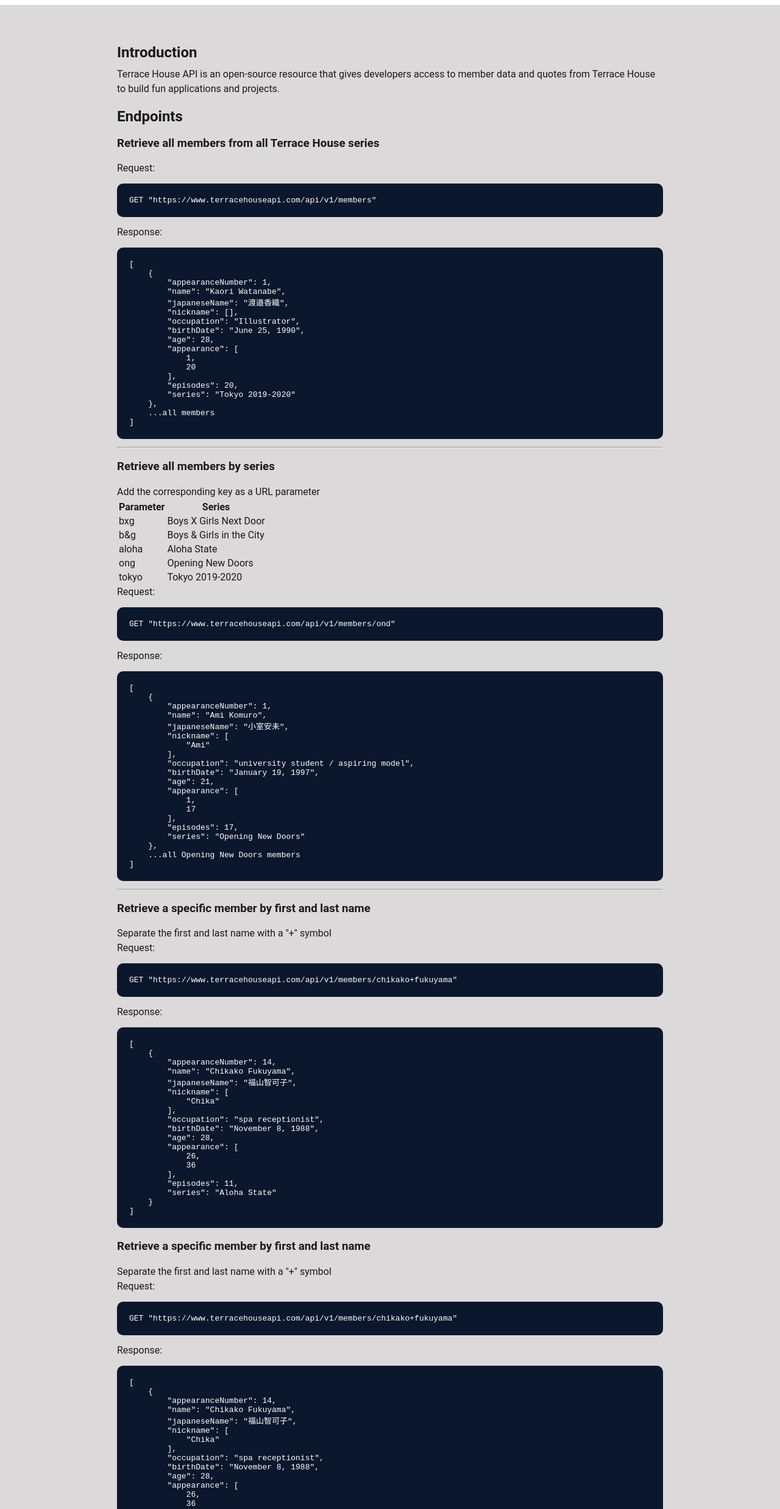
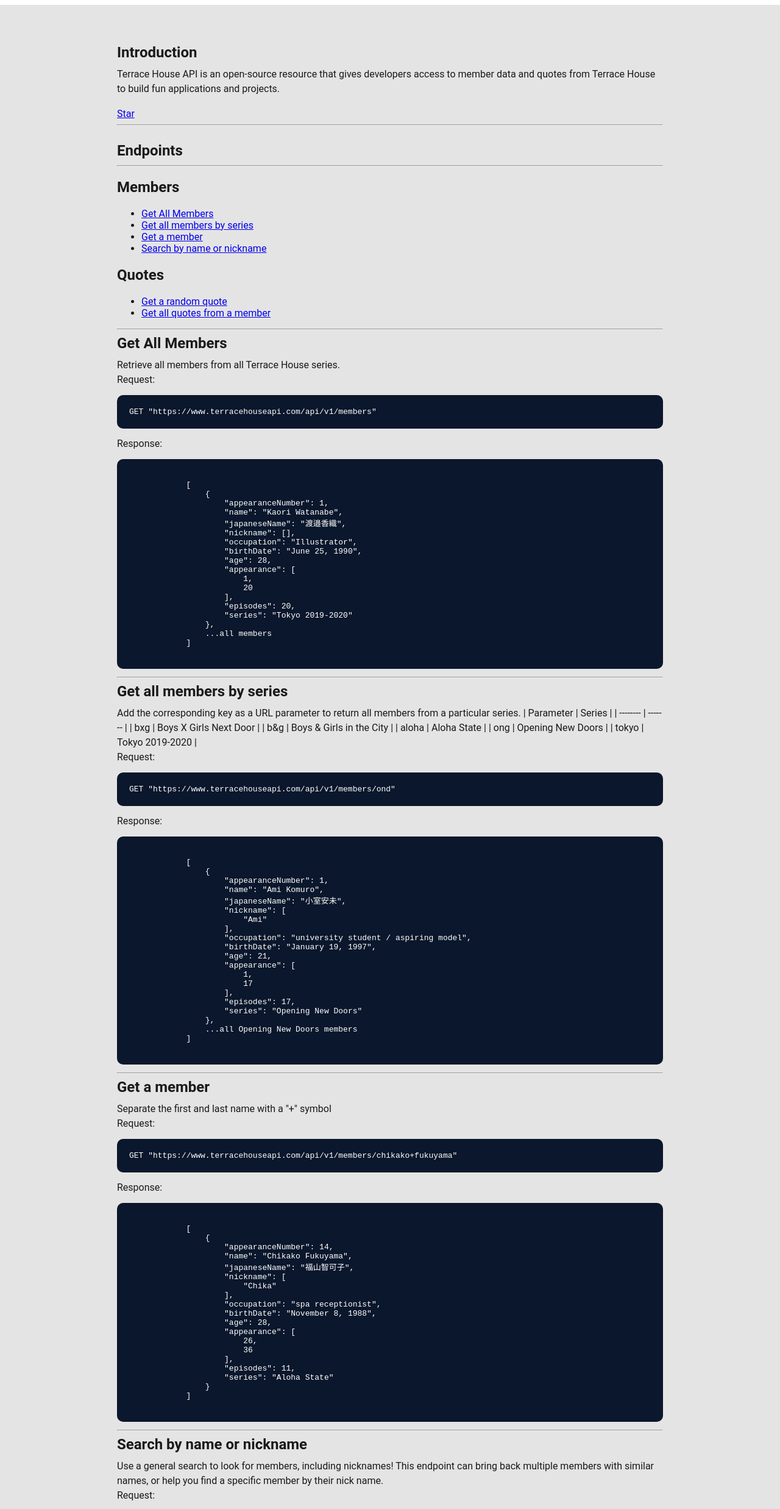
Before and after one commit to Parker9706/terrace-house-api, a website: page src/frontend/index.html in a window 1280 px wide. Shown: the part 284-2759 px from the top of the page at 61% size. Drawn offline with Linux system fonts and the light colour scheme.

Commit message:
Redesigned landing page and some styling

```diff
--- a/src/frontend/index.html
+++ b/src/frontend/index.html
@@ -11,206 +11,176 @@
 <body>
     <header>
         <img id="th-api-logo" src="./assets/terracehouse_logo.png" alt="TH_API_Logo">
-    <!-- Place this tag where you want the button to render. -->
-    <!-- Place this tag in your head or just before your close body tag. -->
         <script async defer src="https://buttons.github.io/buttons.js"></script>
-<a class="github-button" href="https://github.com/parkerhutcheson/terrace-house-api" data-icon="octicon-star" aria-label="Star buttons/github-buttons on GitHub">Star</a>
     </header>
     <main>
         <section id="documentation">
-
-<h1>Introduction</h1>
+            <h1 id="introduction">Introduction</h1>
             <p>Terrace House API is an open-source resource that gives developers access to member data and quotes from Terrace House to build fun applications and projects. </p>
             <br>
-<h1>Endpoints</h1>
-<h3>Retrieve all members from all Terrace House series</h3>
+            <a class="github-button" href="https://github.com/parkerhutcheson/terrace-house-api" data-icon="octicon-star"
+            aria-label="Star buttons/github-buttons on GitHub">Star</a>
+            <hr>
+            <br>
+            <h1 id="endpoints">Endpoints</h1>
+            <hr>
+            <h2 id="members">Members</h2>
+            <ul>
+            <li><a href="#get-all-members">Get All Members</a></li>
+            <li><a href="#get-all-members-by-series">Get all members by series</a></li>
+            <li><a href="#fet-a-member">Get a member</a></li>
+            <li><a href="#search-by-name-or-nickname">Search by name or nickname</a></li>
+            </ul>
+            <h2 id="quotes">Quotes</h2>
+            <ul>
+            <li><a href="#get-a-random-quote">Get a random quote</a></li>
+            <li><a href="#get-all-quotes-from-a-member">Get all quotes from a member</a></li>
+            </ul>
+            <hr>
+            <h1 id="get-all-members">Get All Members</h1>
+            <p>Retrieve all members from all Terrace House series.</p>
             <p>Request:</p>
-<pre><code class="language-shell">GET &quot;https://www.terracehouseapi.com/api/v1/members&quot;
-</code></pre>
+            <pre><code class="lang-shell"><span class="hljs-attribute">GET</span> <span class="hljs-string">"https://www.terracehouseapi.com/api/v1/members"</span></code></pre>
             <p>Response:</p>
-<pre><code class="language-json">[
+            <pre><code class="lang-json">
+            [
                 {
-        &quot;appearanceNumber&quot;: 1,
-        &quot;name&quot;: &quot;Kaori Watanabe&quot;,
-        &quot;japaneseName&quot;: &quot;渡邉香織&quot;,
-        &quot;nickname&quot;: [],
-        &quot;occupation&quot;: &quot;Illustrator&quot;,
-        &quot;birthDate&quot;: &quot;June 25, 1990&quot;,
-        &quot;age&quot;: 28,
-        &quot;appearance&quot;: [
-            1,
-            20
+                    <span class="hljs-attr">"appearanceNumber"</span>: <span class="hljs-number">1</span>,
+                    <span class="hljs-attr">"name"</span>: <span class="hljs-string">"Kaori Watanabe"</span>,
+                    <span class="hljs-attr">"japaneseName"</span>: <span class="hljs-string">"渡邉香織"</span>,
+                    <span class="hljs-attr">"nickname"</span>: [],
+                    <span class="hljs-attr">"occupation"</span>: <span class="hljs-string">"Illustrator"</span>,
+                    <span class="hljs-attr">"birthDate"</span>: <span class="hljs-string">"June 25, 1990"</span>,
+                    <span class="hljs-attr">"age"</span>: <span class="hljs-number">28</span>,
+                    <span class="hljs-attr">"appearance"</span>: [
+                        <span class="hljs-number">1</span>,
+                        <span class="hljs-number">20</span>
                     ],
-        &quot;episodes&quot;: 20,
-        &quot;series&quot;: &quot;Tokyo 2019-2020&quot;
+                    <span class="hljs-attr">"episodes"</span>: <span class="hljs-number">20</span>,
+                    <span class="hljs-attr">"series"</span>: <span class="hljs-string">"Tokyo 2019-2020"</span>
                 },
                 ...all members
             ]
             </code></pre>
-<hr />
-<h3>Retrieve all members by series</h3>
-<p>Add the corresponding key as a URL parameter</p>
-<table>
-<thead>
-<tr>
-<th>Parameter</th>
-<th>Series</th>
-</tr>
-</thead>
-<tbody>
-<tr>
-<td>bxg</td>
-<td>Boys X Girls Next Door</td>
-</tr>
-<tr>
-<td>b&amp;g</td>
-<td>Boys &amp; Girls in the City</td>
-</tr>
-<tr>
-<td>aloha</td>
-<td>Aloha State</td>
-</tr>
-<tr>
-<td>ong</td>
-<td>Opening New Doors</td>
-</tr>
-<tr>
-<td>tokyo</td>
-<td>Tokyo 2019-2020</td>
-</tr>
-</tbody>
-</table>
+            <hr>
+            <h1 id="get-all-members-by-series">Get all members by series</h1>
+            <p>Add the corresponding key as a URL parameter to return all members from a particular series.
+            | Parameter    |      Series      |
+            |   --------   |      -------     |
+            | bxg  | Boys X Girls Next Door   |
+            | b&amp;g | Boys &amp; Girls in the City  |
+            | aloha    | Aloha State          |
+            | ong    | Opening New Doors      |
+            | tokyo    | Tokyo 2019-2020      |</p>
             <p>Request:</p>
-<pre><code class="language-shell">GET &quot;https://www.terracehouseapi.com/api/v1/members/ond&quot;
-</code></pre>
+            <pre><code class="lang-shell"><span class="hljs-attribute">GET</span> <span class="hljs-string">"https://www.terracehouseapi.com/api/v1/members/ond"</span></code></pre>
             <p>Response:</p>
-<pre><code class="language-json">[
+            <pre><code class="lang-json">
+            [
                 {
-        &quot;appearanceNumber&quot;: 1,
-        &quot;name&quot;: &quot;Ami Komuro&quot;,
-        &quot;japaneseName&quot;: &quot;小室安未&quot;,
-        &quot;nickname&quot;: [
-            &quot;Ami&quot;
+                    <span class="hljs-attr">"appearanceNumber"</span>: <span class="hljs-number">1</span>,
+                    <span class="hljs-attr">"name"</span>: <span class="hljs-string">"Ami Komuro"</span>,
+                    <span class="hljs-attr">"japaneseName"</span>: <span class="hljs-string">"小室安未"</span>,
+                    <span class="hljs-attr">"nickname"</span>: [
+                        <span class="hljs-string">"Ami"</span>
                     ],
-        &quot;occupation&quot;: &quot;university student / aspiring model&quot;,
-        &quot;birthDate&quot;: &quot;January 19, 1997&quot;,
-        &quot;age&quot;: 21,
-        &quot;appearance&quot;: [
-            1,
-            17
+                    <span class="hljs-attr">"occupation"</span>: <span class="hljs-string">"university student / aspiring model"</span>,
+                    <span class="hljs-attr">"birthDate"</span>: <span class="hljs-string">"January 19, 1997"</span>,
+                    <span class="hljs-attr">"age"</span>: <span class="hljs-number">21</span>,
+                    <span class="hljs-attr">"appearance"</span>: [
+                        <span class="hljs-number">1</span>,
+                        <span class="hljs-number">17</span>
                     ],
-        &quot;episodes&quot;: 17,
-        &quot;series&quot;: &quot;Opening New Doors&quot;
+                    <span class="hljs-attr">"episodes"</span>: <span class="hljs-number">17</span>,
+                    <span class="hljs-attr">"series"</span>: <span class="hljs-string">"Opening New Doors"</span>
                 },
                 ...all Opening New Doors members
             ]
             </code></pre>
-<hr />
-<h3>Retrieve a specific member by first and last name</h3>
+            <hr>
+            <h1 id="get-a-member">Get a member</h1>
             <p>Separate the first and last name with a &quot;+&quot; symbol</p>
             <p>Request:</p>
-<pre><code class="language-shell">GET &quot;https://www.terracehouseapi.com/api/v1/members/chikako+fukuyama&quot;
-</code></pre>
+            <pre><code class="lang-shell"><span class="hljs-attribute">GET</span> <span class="hljs-string">"https://www.terracehouseapi.com/api/v1/members/chikako+fukuyama"</span></code></pre>
             <p>Response:</p>
-<pre><code class="language-json">[
+            <pre><code class="lang-json">
+            [
                 {
-        &quot;appearanceNumber&quot;: 14,
-        &quot;name&quot;: &quot;Chikako Fukuyama&quot;,
-        &quot;japaneseName&quot;: &quot;福山智可子&quot;,
-        &quot;nickname&quot;: [
-            &quot;Chika&quot;
+                    <span class="hljs-attr">"appearanceNumber"</span>: <span class="hljs-number">14</span>,
+                    <span class="hljs-attr">"name"</span>: <span class="hljs-string">"Chikako Fukuyama"</span>,
+                    <span class="hljs-attr">"japaneseName"</span>: <span class="hljs-string">"福山智可子"</span>,
+                    <span class="hljs-attr">"nickname"</span>: [
+                        <span class="hljs-string">"Chika"</span>
                     ],
-        &quot;occupation&quot;: &quot;spa receptionist&quot;,
-        &quot;birthDate&quot;: &quot;November 8, 1988&quot;,
-        &quot;age&quot;: 28,
-        &quot;appearance&quot;: [
-            26,
-            36
+                    <span class="hljs-attr">"occupation"</span>: <span class="hljs-string">"spa receptionist"</span>,
+                    <span class="hljs-attr">"birthDate"</span>: <span class="hljs-string">"November 8, 1988"</span>,
+                    <span class="hljs-attr">"age"</span>: <span class="hljs-number">28</span>,
+                    <span class="hljs-attr">"appearance"</span>: [
+                        <span class="hljs-number">26</span>,
+                        <span class="hljs-number">36</span>
                     ],
-        &quot;episodes&quot;: 11,
-        &quot;series&quot;: &quot;Aloha State&quot;
+                    <span class="hljs-attr">"episodes"</span>: <span class="hljs-number">11</span>,
+                    <span class="hljs-attr">"series"</span>: <span class="hljs-string">"Aloha State"</span>
                 }
             ]
             </code></pre>
-<h3>Retrieve a specific member by first and last name</h3>
-<p>Separate the first and last name with a &quot;+&quot; symbol</p>
+            <hr>
+            <h1 id="search-by-name-or-nickname">Search by name or nickname</h1>
+            <p>Use a general search to look for members, including nicknames! This endpoint can bring back multiple members with similar names, or help you find a specific member by their nick name. </p>
             <p>Request:</p>
-<pre><code class="language-shell">GET &quot;https://www.terracehouseapi.com/api/v1/members/chikako+fukuyama&quot;
-</code></pre>
+            <pre><code class="lang-shell"><span class="hljs-attribute">GET</span> <span class="hljs-string">"https://www.terracehouseapi.com/api/v1/members/tap"</span></code></pre>
             <p>Response:</p>
-<pre><code class="language-json">[
+            <pre><code class="lang-json">
+            [
               {
-        &quot;appearanceNumber&quot;: 14,
-        &quot;name&quot;: &quot;Chikako Fukuyama&quot;,
-        &quot;japaneseName&quot;: &quot;福山智可子&quot;,
-        &quot;nickname&quot;: [
-            &quot;Chika&quot;
+                    <span class="hljs-attr">"appearanceNumber"</span>: <span class="hljs-number">3</span>,
+                    <span class="hljs-attr">"name"</span>: <span class="hljs-string">"Yuki Adachi"</span>,
+                    <span class="hljs-attr">"japaneseName"</span>: <span class="hljs-string">"安達雄基"</span>,
+                    <span class="hljs-attr">"nickname"</span>: [
+                        <span class="hljs-string">"Tap"</span>
                     ],
-        &quot;occupation&quot;: &quot;spa receptionist&quot;,
-        &quot;birthDate&quot;: &quot;November 8, 1988&quot;,
-        &quot;age&quot;: 28,
-        &quot;appearance&quot;: [
-            26,
-            36
+                    <span class="hljs-attr">"occupation"</span>: <span class="hljs-string">"tap dancer"</span>,
+                    <span class="hljs-attr">"birthDate"</span>: <span class="hljs-string">"August 19, 1987"</span>,
+                    <span class="hljs-attr">"age"</span>: <span class="hljs-number">27</span>,
+                    <span class="hljs-attr">"appearance"</span>: [
+                        <span class="hljs-number">1</span>,
+                        <span class="hljs-number">17</span>
                     ],
-        &quot;episodes&quot;: 11,
-        &quot;series&quot;: &quot;Aloha State&quot;
+                    <span class="hljs-attr">"episodes"</span>: <span class="hljs-number">17</span>,
+                    <span class="hljs-attr">"series"</span>: <span class="hljs-string">"Boys &amp; Girls in the City"</span>
                 }
             ]
             </code></pre>
-<h3>Search for members by name or nickname</h3>
-<p>Use a general search to look for members, including nicknames! This endpoint can bring back multiple members with similar names, or help you find a specific member by their nick name.</p>
+            <hr>
+            <h1 id="get-a-random-quote">Get a random quote</h1>
+            <p>This endpoint will fetch a random quote from the show</p>
             <p>Request:</p>
-<pre><code class="language-shell">GET &quot;https://www.terracehouseapi.com/api/v1/members/tap&quot;
+            <pre><code class="lang-shell"><span class="hljs-attribute">GET</span> <span class="hljs-string">"https://www.terracehouseapi.com/api/v1/quotes"</span></code></pre>
+            <p>Response:</p>
+            <pre><code class="lang-json">{
+                <span class="hljs-attr">"name"</span>: <span class="hljs-string">"Minori Nakada"</span>,
+                <span class="hljs-attr">"japaneseName"</span>: <span class="hljs-string">"中田みのり"</span>,
+                <span class="hljs-attr">"quote"</span>: <span class="hljs-string">"I love having free time. I can live forever doing nothing."</span>
+            }
+            </code></pre>
+            <hr>
+            <h1 id="get-all-quotes-from-a-member">Get all quotes from a member</h1>
+            <p>This endpoint will fetch all quotes from a member, depending on if there are any available. Like in the members endpoint, provide the first name and last name separated by a &quot;+&quot; symbol.</p>
+            <p>Request:</p>
+            <pre><code class="lang-shell"><span class="hljs-attribute">GET</span> <span class="hljs-string">"https://www.terracehouseapi.com/api/v1/quotes/minori+nakada"</span>
             </code></pre>
             <p>Response:</p>
-<pre><code class="language-json">[
+            <pre><code class="lang-json">
+            [
                 {
-        &quot;appearanceNumber&quot;: 3,
-        &quot;name&quot;: &quot;Yuki Adachi&quot;,
-        &quot;japaneseName&quot;: &quot;安達雄基&quot;,
-        &quot;nickname&quot;: [
-            &quot;Tap&quot;
-        ],
-        &quot;occupation&quot;: &quot;tap dancer&quot;,
-        &quot;birthDate&quot;: &quot;August 19, 1987&quot;,
-        &quot;age&quot;: 27,
-        &quot;appearance&quot;: [
-            1,
-            17
-        ],
-        &quot;episodes&quot;: 17,
-        &quot;series&quot;: &quot;Boys &amp; Girls in the City&quot;
+                    <span class="hljs-attr">"name"</span>: <span class="hljs-string">"Minori Nakada"</span>,
+                    <span class="hljs-attr">"japaneseName"</span>: <span class="hljs-string">"中田みのり"</span>,
+                    <span class="hljs-attr">"quote"</span>: <span class="hljs-string">"I love having free time. I can live forever doing nothing."</span>
                 }
             ]
             </code></pre>
-<h3>Retrieve a random quote from Terrace House</h3>
-<p>This endpoint will fetch a random quote from the show</p>
-<p>Request:</p>
-<pre><code class="language-shell">GET &quot;https://www.terracehouseapi.com/api/v1/quotes&quot;
-</code></pre>
-<p>Response:</p>
-<pre><code class="language-json">{
-    &quot;name&quot;: &quot;Minori Nakada&quot;,
-    &quot;japaneseName&quot;: &quot;中田みのり&quot;,
-    &quot;quote&quot;: &quot;I love having free time. I can live forever doing nothing.&quot;
-}
-</code></pre>
-<h3>Retrieve all quotes from a member</h3>
-<p>This endpoint will fetch all quotes from a member, depending on if there is any available. Like in the members endpoint, provide the first name and last name separated by a &quot;+&quot; symbol.</p>
-<p>Request:</p>
-<pre><code class="language-shell">GET &quot;https://www.terracehouseapi.com/api/v1/quotes/minori+nakada&quot;
-</code></pre>
-<p>Response:</p>
-<pre><code class="language-json">[
-    {
-        &quot;name&quot;: &quot;Minori Nakada&quot;,
-        &quot;japaneseName&quot;: &quot;中田みのり&quot;,
-        &quot;quote&quot;: &quot;I love having free time. I can live forever doing nothing.&quot;
-    }
-]
-</code></pre>
-<h2>Coming Soon</h2>
+            <hr>
+            <h2 id="coming-soon">Coming Soon</h2>
             <ul>
             <li>Studio Commentator Data</li>
             <li>Guests Data</li>
@@ -218,27 +188,28 @@
             <li>Series &amp; Episode Data</li>
             <li>Japanese Data</li>
             </ul>
-<h1>Contribute</h1>
+            <hr>
+
+            <h1 id="contribute">Contribute</h1>
             <p>Pull requests are welcome. For major changes, please open an issue first
-to discuss what you would like to change.</p>
+            to discuss what you would like to change. </p>
             <p><a href="www.github.com/parkerhutcheson/terrace-house-api">Terrace House API Repository</a></p>
-<br>
-<h1>Authentication</h1>
-<p>No authentication is currently in place, however there is a rate limit of 10,000 requests per 15 minutes. If you exceed this, you will receive a status code 429, and will need to wait before making additional requests.</p>
+            <hr>
+            <h1 id="authentication">Authentication</h1>
+            <p>No authentication is currently in place, however, there is a rate limit of 10,000 requests per 15 minutes. If you exceed this, you will receive a status code 429, and will need to wait before making additional requests. </p>
             <p>Any excessive use of this API will be limited to prevent impact to other users.</p>
-<br>
-<h1>Local Development</h1>
-<p>Clone this <a href="www.github.com/parkerhutcheson/terrace-house-api">repository</a> to your local machine.</p>
-<h2>Prerequisites:</h2>
-<p>Node.js version 12.0 or later</p>
-<h2>Setup</h2>
+            <hr>
+
+            <h1 id="local-development">Local Development</h1>
+            <h2 id="prerequisites-">Prerequisites:</h2>
+            <p>Node.js version 12.0 or later
+            Clone this <a href="www.github.com/parkerhutcheson/terrace-house-api">repository</a> to your local machine.</p>
+            <h2 id="setup">Setup</h2>
             <p>Run the following command in your terminal:</p>
-<pre><code class="language-bash">npm run start
-</code></pre>
-<p>The server will begin running on localhost:3000.</p>
-<br>
-
-<h1>License</h1>
+            <pre><code class="lang-bash">npm <span class="hljs-keyword">run</span><span class="bash"> start</span></code></pre>
+            <p>The server will begin running on localhost:3000. </p>
+            <hr>
+            <h1 id="license">License</h1>
             <p>Terrace House API has been developed by Parker Hutcheson. All data is provided by public online resources and therefore might not be 100% accurate. Please see how to contribute above to improve or correct data.</p>
             <p>Copyright (c) © 2023 Parker Hutcheson. Terrace House is a registered trademark of Fuji Television Network, Inc. East Entertainment Co., Ltd. フジテレビ イースト・エンタテインメント.フジテレビ イースト・エンタテインメント.</p>
 
@@ -246,7 +217,6 @@
     </main>
 
     <footer>
-    <!-- <img id="th-studio-img"src="./assets/terrace_dinner.png" alt="TH_Studio_Image"> -->
     </footer>
 </body>
 
--- a/src/frontend/styles.css
+++ b/src/frontend/styles.css
@@ -29,7 +29,7 @@
   padding: 15%;
   padding-top: 5%;
   padding-bottom: 5%;
-  background-color: #dbd9d9;
+  background-color: #e5e4e4;
 }
 
 h1 {
```
Lines whose indentation alone changed are shown as unchanged.
